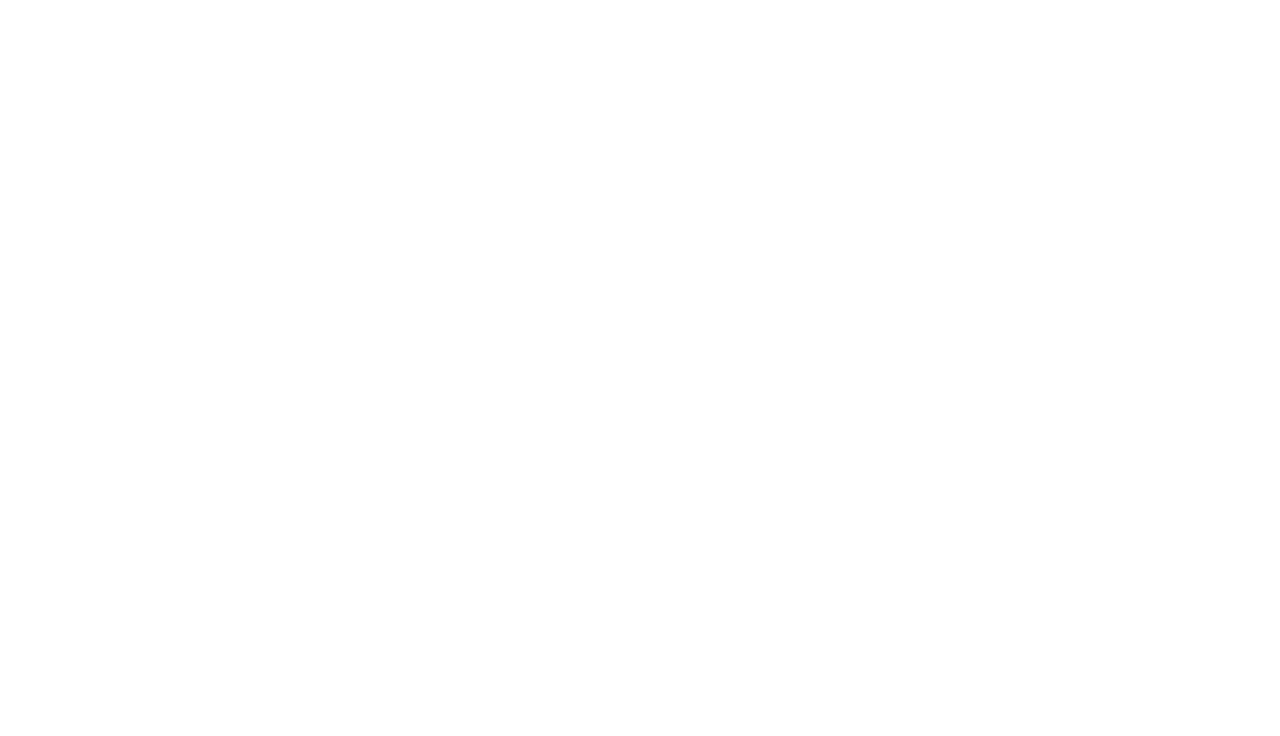
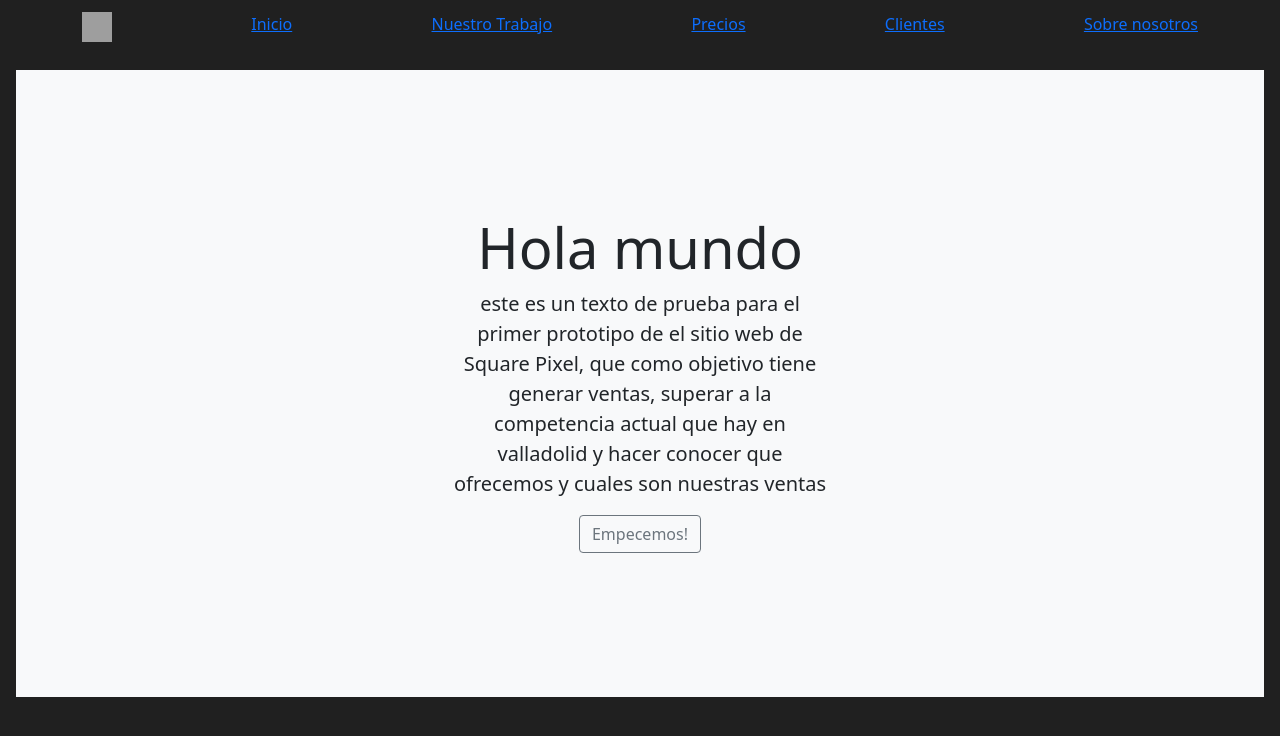
Before and after one commit to The1AroundYou/Square-Pixel, a plain HTML site: page index.html in a window 1280 px wide. Drawn offline with nearby package versions, Linux system fonts and the light colour scheme; grey boxes are pictures that could not be loaded.

Commit message:
prototipo0.1

```diff
--- a/css/styles.css
+++ b/css/styles.css
@@ -0,0 +1,3 @@
+body {
+    background-color: #202020!important;
+}
--- a/index.html
+++ b/index.html
@@ -1,12 +1,51 @@
-<!DOCTYPE html>
+<!doctype html>
 <html lang="en">
-<head>
-    <meta charset="UTF-8">
-    <meta name="viewport" content="width=device-width, initial-scale=1.0">
-    <title>Square Pixel home</title>
+  <head>
+    <!-- Required meta tags -->
+    <meta charset="utf-8">
+    <meta name="viewport" content="width=device-width, initial-scale=1">
+    <link rel="stylesheet" type="text/css" href="/css/styles.css">
+    <link rel="stylesheet" type="text/css" href="/css/responsive.css">
 
-</head>
-<body>
 
-</body>
+    <!-- Bootstrap CSS -->
+    <link href="https://cdn.jsdelivr.net/npm/bootstrap@5.1.3/dist/css/bootstrap.min.css" rel="stylesheet" integrity="sha384-1BmE4kWBq78iYhFldvKuhfTAU6auU8tT94WrHftjDbrCEXSU1oBoqyl2QvZ6jIW3" crossorigin="anonymous">
+
+    <title>Square Pixel</title>
+  </head>
+  <body>
+
+    <header class="site-header sticky-top py-1">
+        <nav class="container d-flex flex-column flex-md-row justify-content-between">
+            <!--aqui hay que reemplazar la imagen por el logo de square pixel-->
+            <a class="py-2" href="#" aria-label="Product">
+                <img src="/img/web 1.png" width="30px" height="30px" alt="...">
+            </a>
+            <a class="py-2 d-none d-md-inline-block" href="#">Inicio</a>
+            <a class="py-2 d-none d-md-inline-block" href="#">Nuestro Trabajo</a>
+            <a class="py-2 d-none d-md-inline-block" href="#">Precios</a>
+            <a class="py-2 d-none d-md-inline-block" href="#">Clientes</a>
+            <a class="py-2 d-none d-md-inline-block" href="#">Sobre nosotros</a>
+        </nav>
+    </header>
+    <main>
+        <div class="position-relative overflow-hidden p-3 p-md-5 m-md-3 text-center bg-light">
+            <div class="col-md-5 p-lg-5 mx-auto my-5">
+                <!--Cambiar los textos a los textos finales-->
+                <h1 class="display-4 fw-normal">Hola mundo</h1>
+                <p class="lead fw-normal">este es un texto de prueba para el primer prototipo de el sitio web de Square Pixel,
+                    que como objetivo tiene generar ventas, superar a la competencia actual que hay en valladolid y
+                    hacer conocer que ofrecemos y cuales son nuestras ventas
+                </p>
+                <a class="btn btn-outline-secondary" href="#">Empecemos!</a>
+            </div>
+            <div>
+                <!--insertar el mockup del iphone-->
+            </div>
+        </div>
+    </main>
+
+    <script src="https://cdn.jsdelivr.net/npm/@popperjs/core@2.10.2/dist/umd/popper.min.js" integrity="sha384-7+zCNj/IqJ95wo16oMtfsKbZ9ccEh31eOz1HGyDuCQ6wgnyJNSYdrPa03rtR1zdB" crossorigin="anonymous"></script>
+    <script src="https://cdn.jsdelivr.net/npm/bootstrap@5.1.3/dist/js/bootstrap.min.js" integrity="sha384-QJHtvGhmr9XOIpI6YVutG+2QOK9T+ZnN4kzFN1RtK3zEFEIsxhlmWl5/YESvpZ13" crossorigin="anonymous"></script>
+  </body>
 </html>
```
Also changed, not shown: 1 other file.
